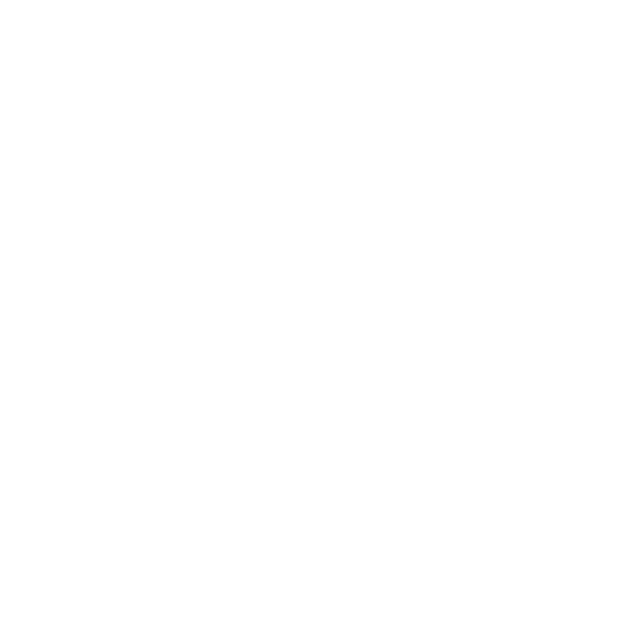
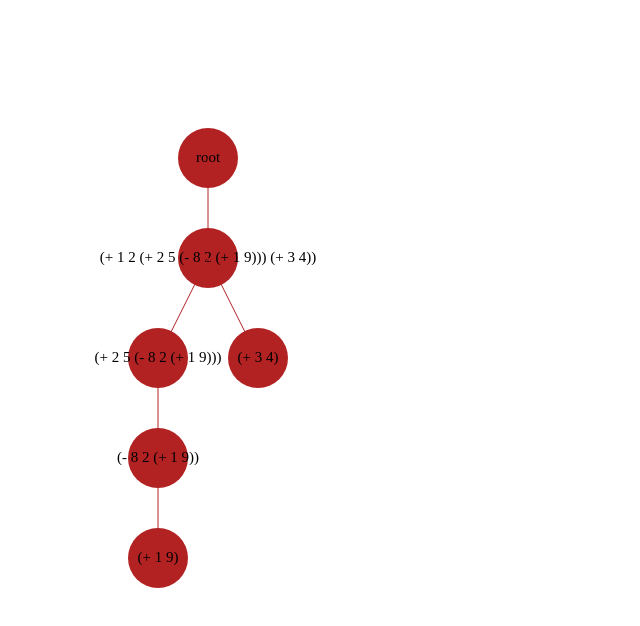
Before and after one commit to losslessring/interpretator7, a plain HTML site: page index.html in a window 1280 px wide. Shown: the whole page, without its empty margins (0-640 px from the left). Drawn offline with Linux system fonts and the light colour scheme.

Commit message:
added visualization tree

```diff
--- a/index.html
+++ b/index.html
@@ -10,7 +10,7 @@
 			<!-- <div id="container"></div> -->
 		</div>
 		<script type="module" src="/src/main.js"></script>
-
+		<script type="module" src="/src/visualization/visualize_tree.js"></script>
 
 	</body>
 </html>
--- a/src/main.js
+++ b/src/main.js
@@ -111,8 +111,8 @@ function findClosingBracketIndex(str, pos) {
     return -1;
 }
 
-//const programText = '(+ 1 2 (+ 2 5 (- 8 2 (+ 1 9))) (+ 3 4))'
-const programText = '(+ 1 2 (+ 3 4) (+ 5 6))'
+const programText = '(+ 1 2 (+ 2 5 (- 8 2 (+ 1 9))) (+ 3 4))'
+//const programText = '(+ 1 2 (+ 3 4) (+ 5 6))'
 const searchStr = '[(]'
 const openBracketIndices = [...programText.matchAll(new RegExp(searchStr, 'gi'))].map(a => a.index);
 //console.log(openBracketIndices)
@@ -137,8 +137,8 @@ const expressionsMap = openBracketIndices.map(openBracketIndex => {
 
 console.log(expressionsMap)
 
-let tree = createTree(expressionsMap, "range", "expression" )
-console.log(tree)
+export let syntaxTree = createTree(expressionsMap, "range", "expression" )
+console.log(syntaxTree)
 
 //const testString = '+ 2 5 (- 8 2)'
 //const noStartEndBrackets = testString.slice(1, testString.length - 1)
--- /dev/null
+++ b/src/visualization/visualize_tree.js
@@ -0,0 +1,197 @@
+import {syntaxTree} from '../main.js'
+
+const treeTravel = (node, fn, depth, childIndex, arrayOfChildren, parentNodeDataFromOutside) => {
+
+	//Глубина дерева - лежит в замыкании и не увеличивается при
+	// переборе массива детей в ширину.
+	if(depth === undefined){
+		var depth = 0
+	} else {
+		depth = depth += 1
+	}
+	//console.log(childIndex)
+	parentNodeDataFromOutside = fn(node, depth, childIndex, arrayOfChildren, parentNodeDataFromOutside)
+	//console.log(parentNodeDataFromOutside)
+	//let parentDataFromOutside = fn(node, depth, childIndex)
+	//console.log(parentDataFromOutside)
+    if (node.children.length !== 0){
+        node.children.forEach((child, childIndex, arrayOfChildren) => {
+            treeTravel(child, fn, depth, childIndex, arrayOfChildren, parentNodeDataFromOutside)
+        })
+    } else return
+}
+
+const initCanvas = (options) => {
+
+	const {
+			//container: container,
+	 		width: width,
+		 	height: height,
+			background: background
+		} = options
+
+	// Create Canvas
+    const canvas = document.createElement("canvas")
+    canvas.width = width
+    canvas.height = height
+    document.body.appendChild(canvas)
+    const ctx = canvas.getContext("2d")
+    ctx.fillStyle = background
+	ctx.fillRect(0, 0, canvas.width, canvas.height)
+
+	return ctx
+}
+
+
+const CANVAS_WIDTH = 600
+const CANVAS_HEIGHT = 600
+const CANVAS_BACKGROUND = "white"
+
+
+const ctx = initCanvas({
+	 		width: CANVAS_WIDTH,
+		 	height: CANVAS_HEIGHT,
+			background: CANVAS_BACKGROUND
+		})
+
+const ROOT_X = CANVAS_WIDTH / 3
+const ROOT_Y = CANVAS_HEIGHT / 4
+const RADIUS = 30
+
+const initLine = (ctx, startX, startY) => {
+	ctx.beginPath()
+	ctx.moveTo(startX, startY)
+}
+
+
+const drawCircle = (ctx, x, y, radius, color) => {
+	ctx.beginPath()
+	ctx.fillStyle = color
+	ctx.arc(x, y, radius, 0, 2 * Math.PI)
+	//ctx.stroke()
+	ctx.fill()
+}
+
+const drawText = (ctx, x, y, fontSizeAndType, text, color) => {
+	ctx.textAlign = 'center'
+	ctx.textBaseline = 'middle'
+	ctx.font = fontSizeAndType
+	ctx.fillStyle = color
+	ctx.fillText(text, x, y)
+}
+
+const drawLine = (ctx, fromX, fromY, toX, toY, color = "black") => {
+	ctx.beginPath()
+	ctx.moveTo(fromX, fromY)
+	ctx.lineTo(toX, toY)
+	ctx.strokeStyle = color
+	ctx.stroke()
+}
+
+const drawNode = (options) => {
+
+	const {
+		ctx,
+		x,
+		y,
+		radius,
+		shapeColor,
+		fontSizeAndType,
+		text,
+		textColor
+
+	} = options
+
+	drawCircle(ctx, x, y, radius, shapeColor)
+	drawText(ctx, x, y, fontSizeAndType, text, textColor)
+	return {x: x, y: y}
+}
+
+const childrenShiftCalc = (childIndex, arrayLength) => {
+	if (childIndex < arrayLength /2)
+		return childIndex - arrayLength
+	if (childIndex === arrayLength /2)
+		return 0
+	if (childIndex > arrayLength /2)
+		return childIndex
+}
+
+const normalize = (val, min, max, a, b) => {
+	if (min === max){
+		return 0
+	}
+	return ((b - a)*((val - min) / (max - min))) + a
+}
+
+
+
+const tree = { value:-1,
+			   children:[
+						 {value: 0, children:[]},
+						 {value: 0, children:[
+							 					{value: 2, children:[
+													{value: 4, children:[
+														{value: 6, children:[]},
+														{value: 6, children:[]},
+													]},
+												 ]},
+												{value: 2, children:[]},
+												{value: 2, children:[]},
+												{value: 2, children:[]},
+												{value: 2, children:[]},
+											]}
+					    ]}
+
+
+
+const drawNodeWithEdges = function(node, depth, childIndex, arrayOfChildren, parentNodeData) {
+
+	const MULTIPLIER_X = 25
+	const MULTIPLIER_Y = 100
+	//const SHIFT_LEFT = -50
+
+	// console.log(parentNodeData)
+	if (parentNodeData === undefined){
+		parentNodeData = {
+			x: ROOT_X,
+			y: ROOT_Y
+		}
+
+	}
+
+	//console.log(arrayOfChildren)
+	if (arrayOfChildren === undefined){
+		arrayOfChildren = []
+	}
+
+	if (childIndex === undefined){
+		childIndex = 0
+	}
+
+	//let shiftX = (childrenShiftCalc(childIndex, arrayOfChildren.length - 1)) * MULTIPLIER_X
+	let shiftX = (normalize(childIndex, 0, arrayOfChildren.length - 1, -arrayOfChildren.length, arrayOfChildren.length)) * MULTIPLIER_X
+	//console.log(arrayOfChildren.length - 1)
+	console.log(shiftX)
+	drawLine(ctx, parentNodeData.x , parentNodeData.y, parentNodeData.x + shiftX , ROOT_Y + depth * MULTIPLIER_Y, "firebrick")
+	let parentCoords = drawNode({ctx: ctx,
+				x: parentNodeData.x + shiftX,
+				y: ROOT_Y + depth * MULTIPLIER_Y,
+				radius: RADIUS,
+				shapeColor: "firebrick",
+				fontSizeAndType: "15px serif",
+				text: node["data"],
+				textColor: "black"
+
+			})
+
+	//console.log(parentCoords)
+	//console.log(node.value)
+	return parentCoords
+}
+
+
+initLine(ctx, ROOT_X, ROOT_Y)
+
+treeTravel(syntaxTree, drawNodeWithEdges)
+
+// ЗАДАЧИ parentNode не нужен, переписать в функциональном стиле
```
